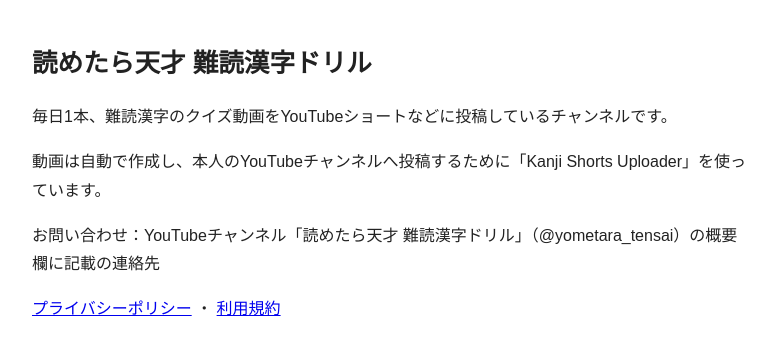
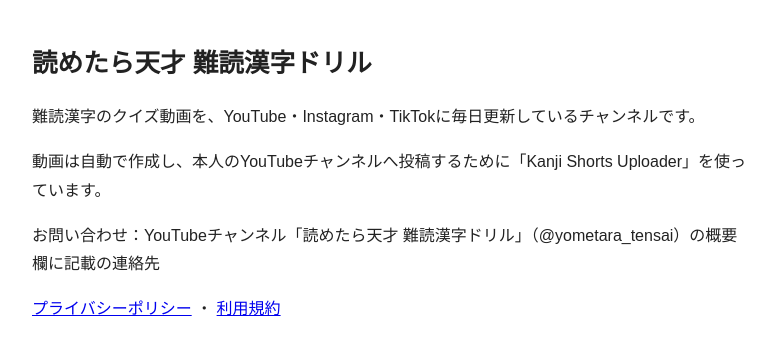
Before and after one commit to Ackeeeee/Ackeeeee.github.io, a plain HTML site: page index.html in a window 1280 px wide. Shown: the whole page, without its empty margins (248-1023 px from the left). Drawn offline with Linux system fonts and the light colour scheme.

Commit message:
Don't promise a fixed number of videos per day (#1)
Claude-Session: https://claude.ai/code/session_01RHQ6xeLrSuSVDjW8fJsRNJ

Co-authored-by: Claude <noreply@anthropic.com>

```diff
--- a/index.html
+++ b/index.html
@@ -1 +1 @@
-<!doctype html><html lang="ja"><head><meta charset="utf-8"><meta name="viewport" content="width=device-width,initial-scale=1"><title>読めたら天才 難読漢字ドリル</title><style>body{font-family:sans-serif;max-width:720px;margin:40px auto;padding:0 16px;line-height:1.8;color:#222}h1{font-size:1.6em}</style></head><body><h1>読めたら天才 難読漢字ドリル</h1><p>毎日1本、難読漢字のクイズ動画をYouTubeショートなどに投稿しているチャンネルです。</p><p>動画は自動で作成し、本人のYouTubeチャンネルへ投稿するために「Kanji Shorts Uploader」を使っています。</p><p>お問い合わせ：YouTubeチャンネル「読めたら天才 難読漢字ドリル」（@yometara_tensai）の概要欄に記載の連絡先</p><p><a href="privacy.html">プライバシーポリシー</a> ・ <a href="terms.html">利用規約</a></p></body></html>
+<!doctype html><html lang="ja"><head><meta charset="utf-8"><meta name="viewport" content="width=device-width,initial-scale=1"><title>読めたら天才 難読漢字ドリル</title><style>body{font-family:sans-serif;max-width:720px;margin:40px auto;padding:0 16px;line-height:1.8;color:#222}h1{font-size:1.6em}</style></head><body><h1>読めたら天才 難読漢字ドリル</h1><p>難読漢字のクイズ動画を、YouTube・Instagram・TikTokに毎日更新しているチャンネルです。</p><p>動画は自動で作成し、本人のYouTubeチャンネルへ投稿するために「Kanji Shorts Uploader」を使っています。</p><p>お問い合わせ：YouTubeチャンネル「読めたら天才 難読漢字ドリル」（@yometara_tensai）の概要欄に記載の連絡先</p><p><a href="privacy.html">プライバシーポリシー</a> ・ <a href="terms.html">利用規約</a></p></body></html>
```
